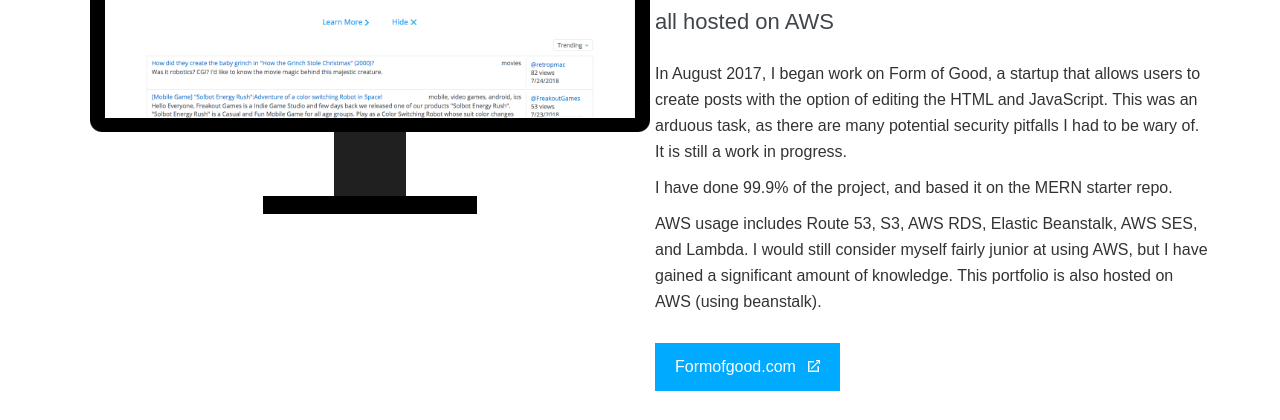
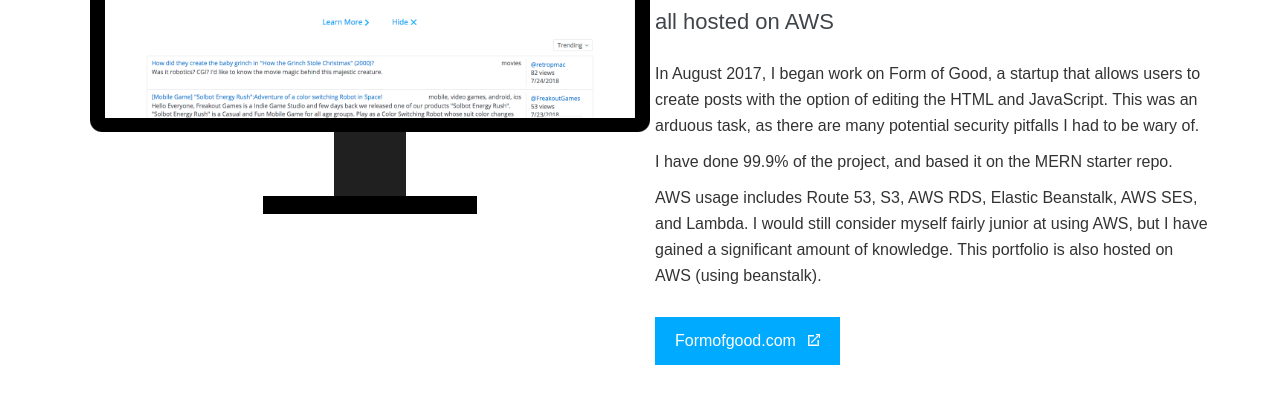
Before and after one commit to john-harding/portfolio, a PHP site: page / in a window 1280 px wide. Shown: the part 961-1381 px from the top of the page. Run offline with PHP 8.4, Linux system fonts and the light colour scheme; some libraries are stand-ins or nearby versions.

Commit message:
update site terminology

```diff
--- a/index.php
+++ b/index.php
@@ -82,7 +82,7 @@
 				<p>
 					In August 2017, I began work on <strong>Form of Good</strong>, a startup that allows users to create posts
 					with the option of editing the HTML and JavaScript.  This was an arduous task, as there are many
-					potential security pitfalls I had to be wary of.  It is still a work in progress.
+					potential security pitfalls I had to be wary of.
 				</p>
 				<p>
 					I have done 99.9% of the project, and based it on the MERN starter repo.
```
